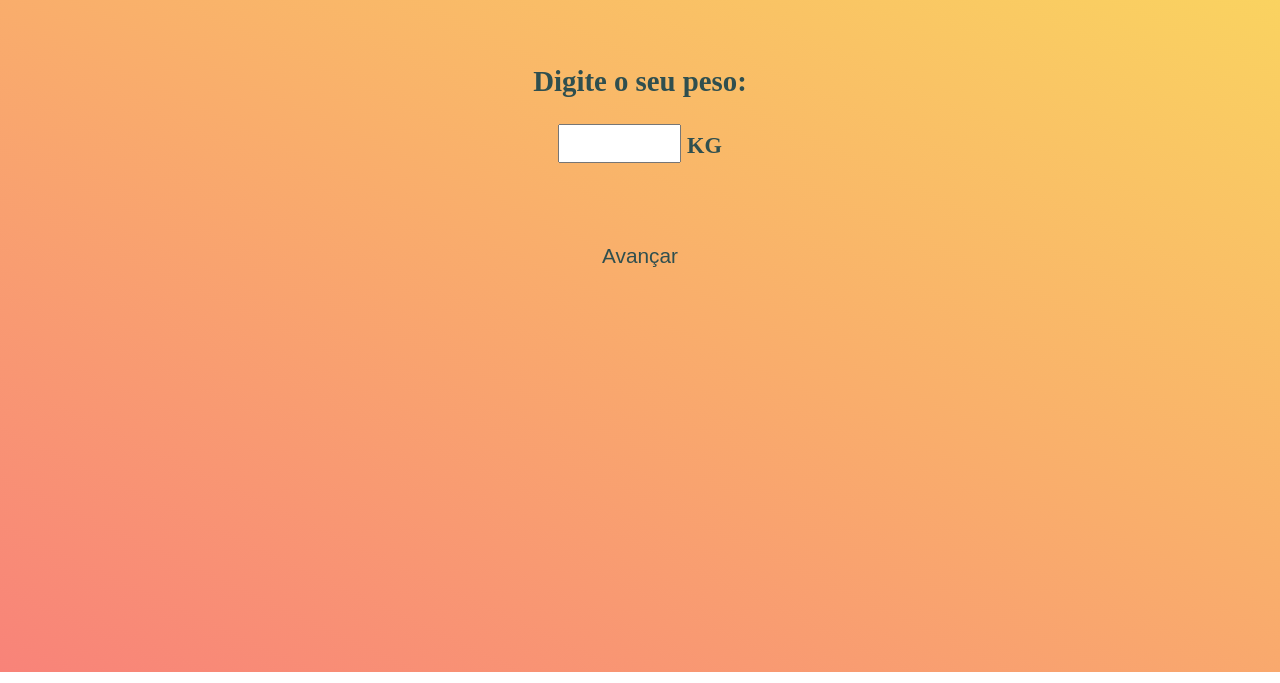
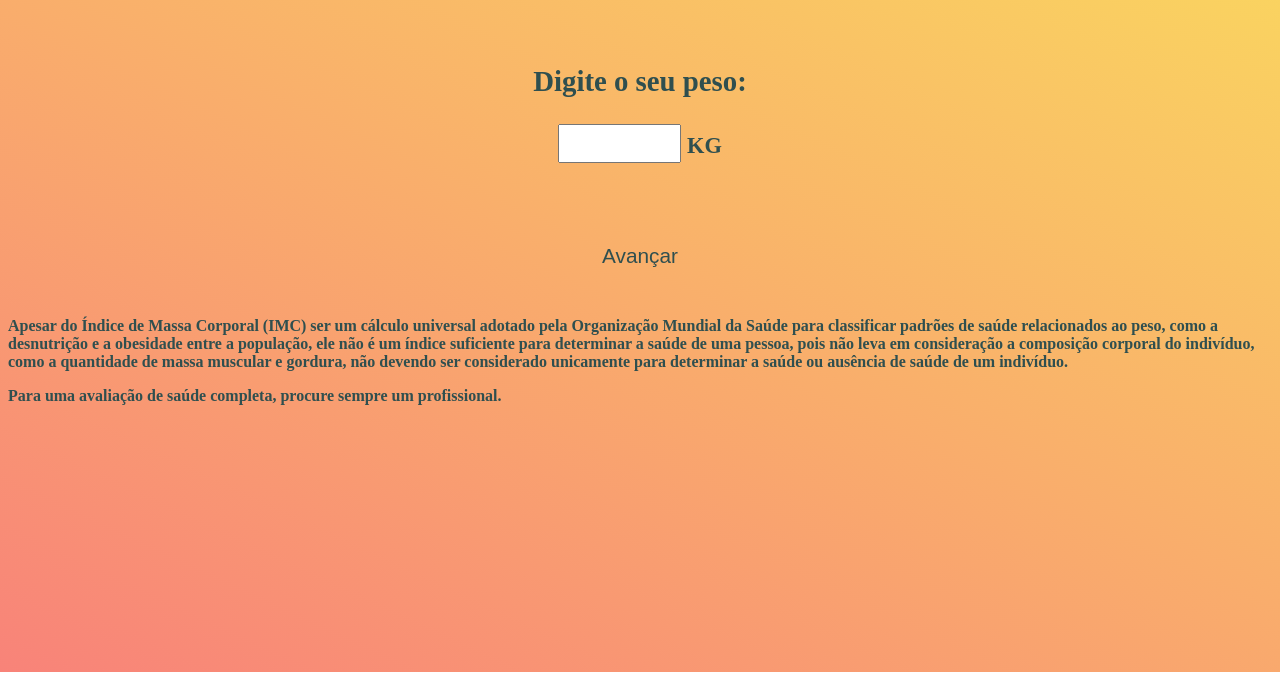
Before and after one commit to davifelipef/imc_calculator, a plain HTML site: page index.html in a window 1280 px wide. Shown: the part 117-800 px from the top of the page. Drawn offline with Linux system fonts and the light colour scheme.

Commit message:
Update index.html

```diff
--- a/index.html
+++ b/index.html
@@ -40,5 +40,13 @@
         </form>
     </div>
     <!-- End of the third page -->
+    <div class="disclaimer">
+        <p>Apesar do Índice de Massa Corporal (IMC) ser um cálculo universal adotado pela Organização Mundial
+            da Saúde para classificar padrões de saúde relacionados ao peso, como a desnutrição e a obesidade
+            entre a população, ele não é um índice suficiente para determinar a saúde de uma pessoa, pois não
+            leva em consideração a composição corporal do indivíduo, como a quantidade de massa muscular e gordura,
+            não devendo ser considerado unicamente para determinar a saúde ou ausência de saúde de um indivíduo.</p>
+        <p>Para uma avaliação de saúde completa, procure sempre um profissional.</p>
+    </div>
 </body>
 </html>
```
